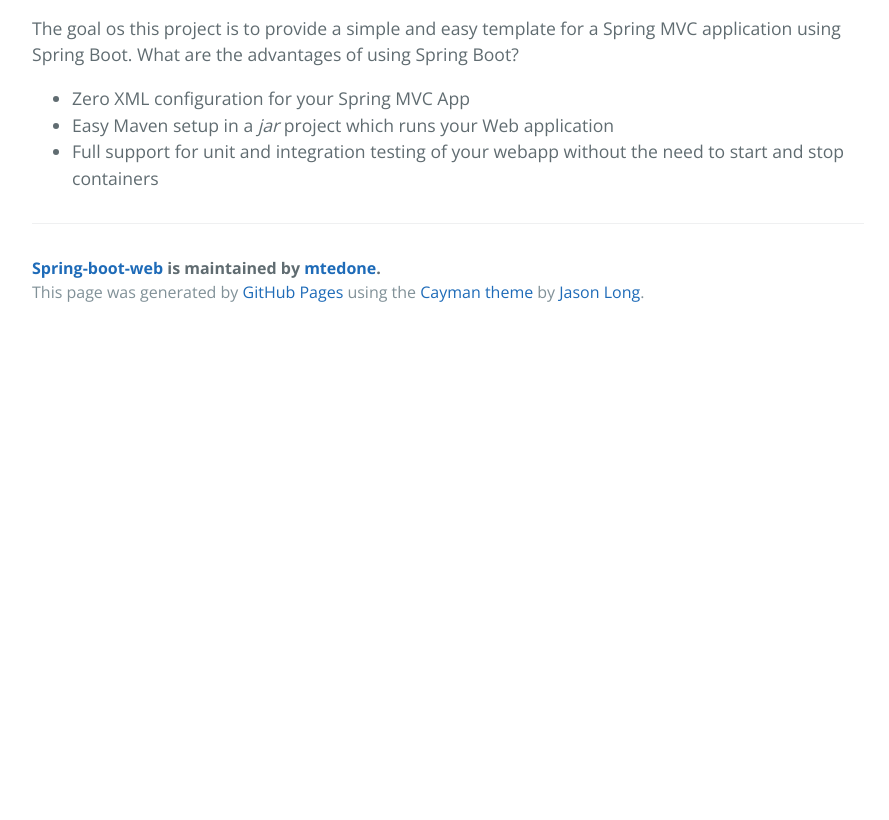
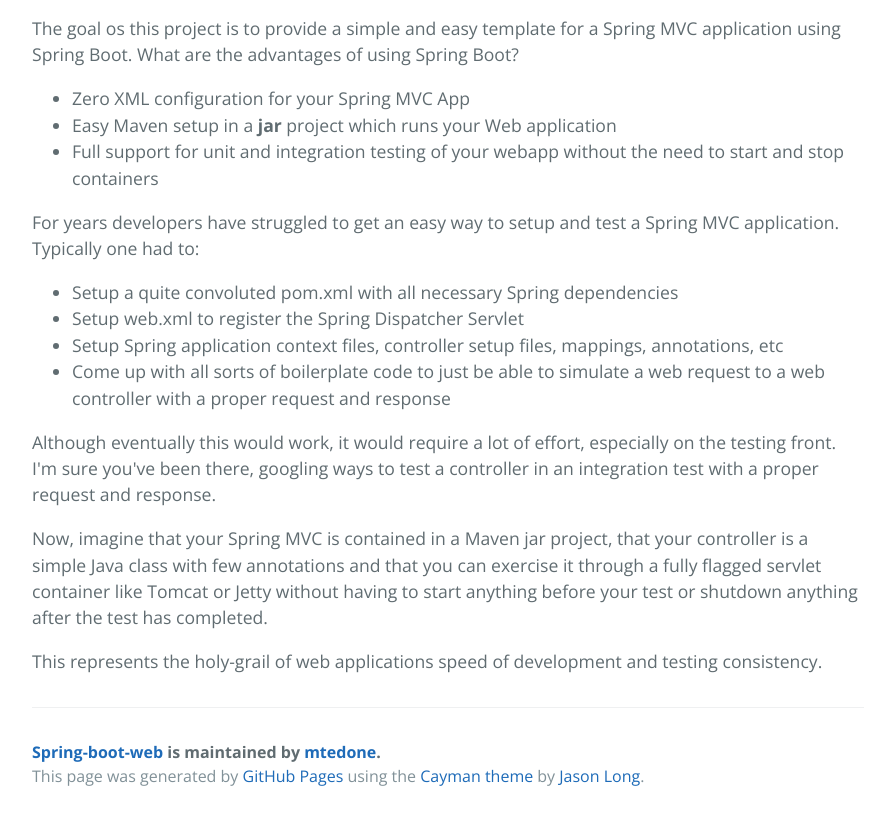
Before and after one commit to eaingaran/spring-boot-web, a plain HTML site: page index.html in a window 1280 px wide. Shown: the part 448-1268 px from the top of the page, without its empty margins (192-1081 px from the left). Before the commit the page ends 800 px from the top, so only its background shows below. Drawn offline with nearby package versions, Linux system fonts and the light colour scheme.

Commit message:
Create gh-pages branch via GitHub

```diff
--- a/index.html
+++ b/index.html
@@ -27,9 +27,24 @@ What are the advantages of using Spring Boot? </p>
 
 <ul>
 <li>Zero XML configuration for your Spring MVC App</li>
-<li>Easy Maven setup in a <em>jar</em> project which runs your Web application</li>
+<li>Easy Maven setup in a <strong>jar</strong> project which runs your Web application</li>
 <li>Full support for unit and integration testing of your webapp without the need to start and stop containers</li>
 </ul>
+
+<p>For years developers have struggled to get an easy way to setup and test a Spring MVC application. Typically one had to:</p>
+
+<ul>
+<li>Setup a quite convoluted pom.xml with all necessary Spring dependencies</li>
+<li>Setup web.xml to register the Spring Dispatcher Servlet</li>
+<li>Setup Spring application context files, controller setup files, mappings, annotations, etc</li>
+<li>Come up with all sorts of boilerplate code to just be able to simulate a web request to a web controller with a proper request and response</li>
+</ul>
+
+<p>Although eventually this would work, it would require a lot of effort, especially on the testing front. I'm sure you've been there, googling ways to test a controller in an integration test with a proper request and response. </p>
+
+<p>Now, imagine that your Spring MVC is contained in a Maven jar project, that your controller is a simple Java class with few annotations and that you can exercise it through a fully flagged servlet container like Tomcat or Jetty without having to start anything before your test or shutdown anything after the test has completed.</p>
+
+<p>This represents the holy-grail of web applications speed of development and testing consistency.  </p>
 
       <footer class="site-footer">
         <span class="site-footer-owner"><a href="https://github.com/mtedone/spring-boot-web">Spring-boot-web</a> is maintained by <a href="https://github.com/mtedone">mtedone</a>.</span>
```
Also changed, not shown: params.json (+1 -1 lines).
